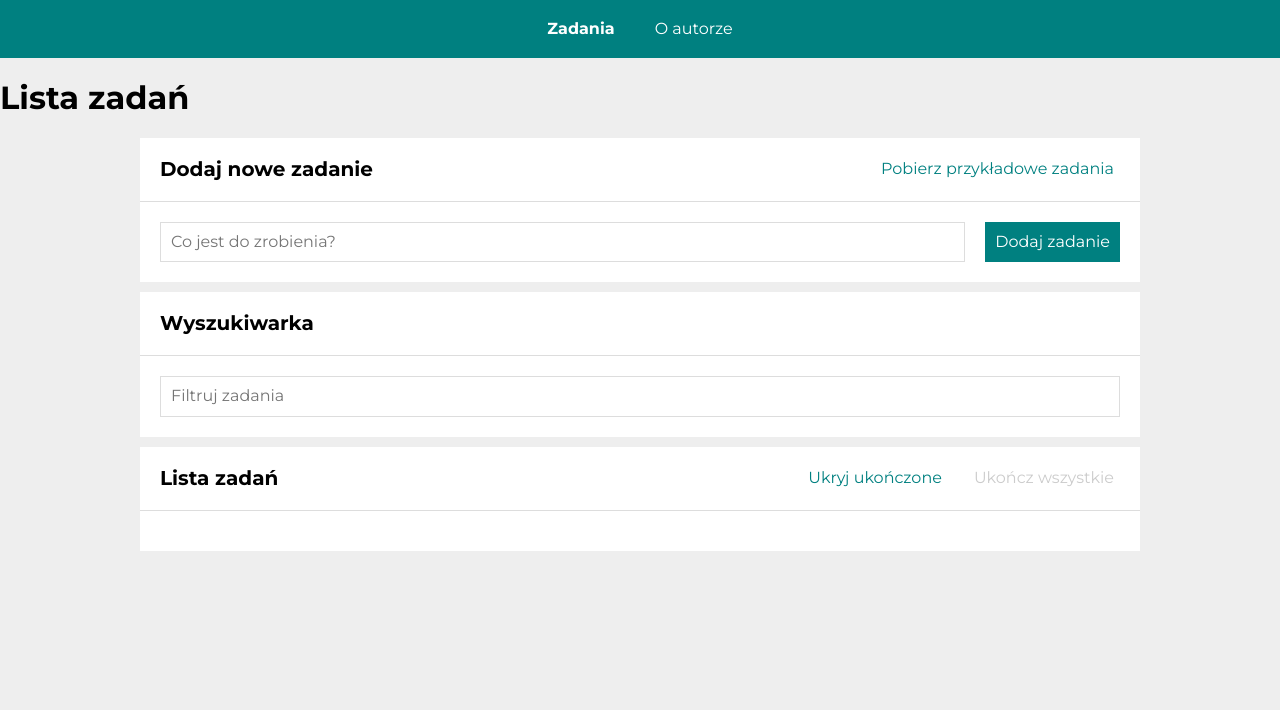
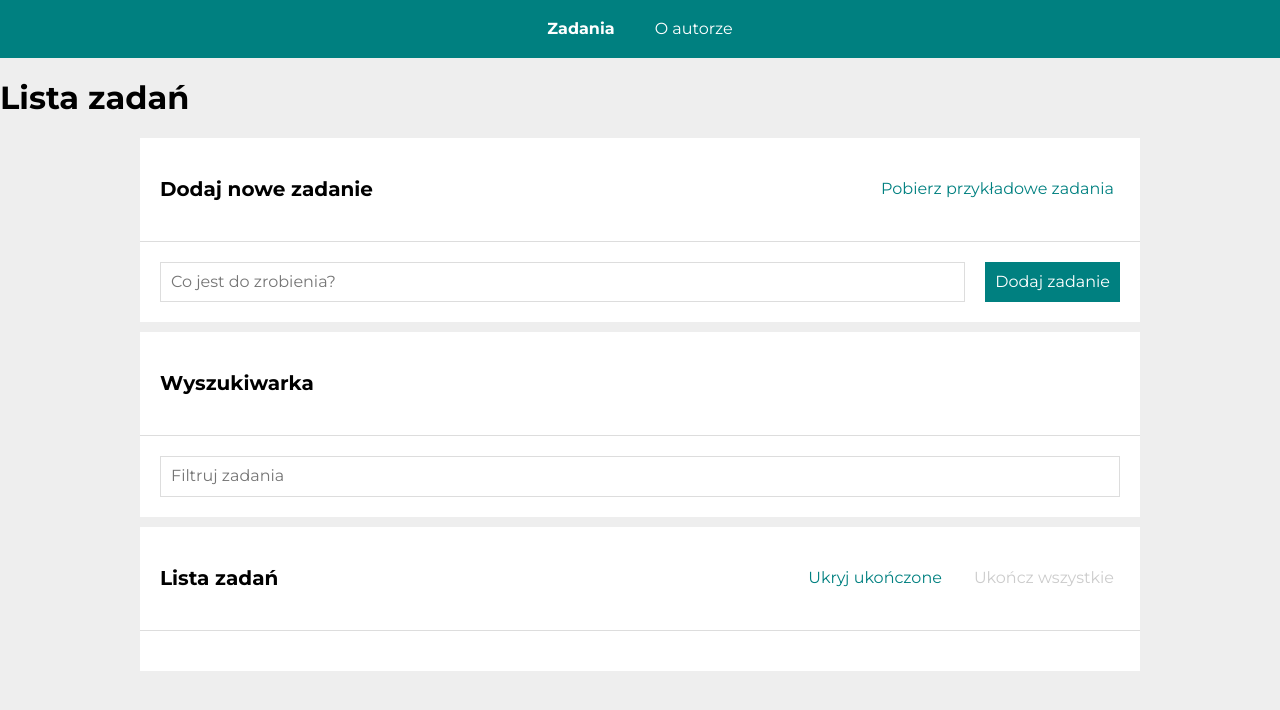
Before and after one commit to GracjanaKromska/todos-list-react, a React (Create React App) app: page /#/zadania in a window 1280 px wide. Shown: the top 710 px of the page. Built offline with nearby package versions, Linux system fonts and the light colour scheme.

Commit message:
changed styled

```diff
--- a/src/common/Section/styled.js
+++ b/src/common/Section/styled.js
@@ -8,7 +8,6 @@ export const StyledSection = styled.section`
 `;
 
 export const Header = styled.header`
-    max-width: 1000px;
     border-bottom: 1px solid ${({ theme }) => theme.color.alto};
     display: grid;
     grid-template-columns: auto auto;
@@ -24,7 +23,8 @@ export const Header = styled.header`
 
 export const Title = styled.h2`
     font-size: 20px;
-    margin: 0;
+    max-width: 1000px;
+    margin: 20px auto;
 `;
 
 export const Body = styled.div`
```
